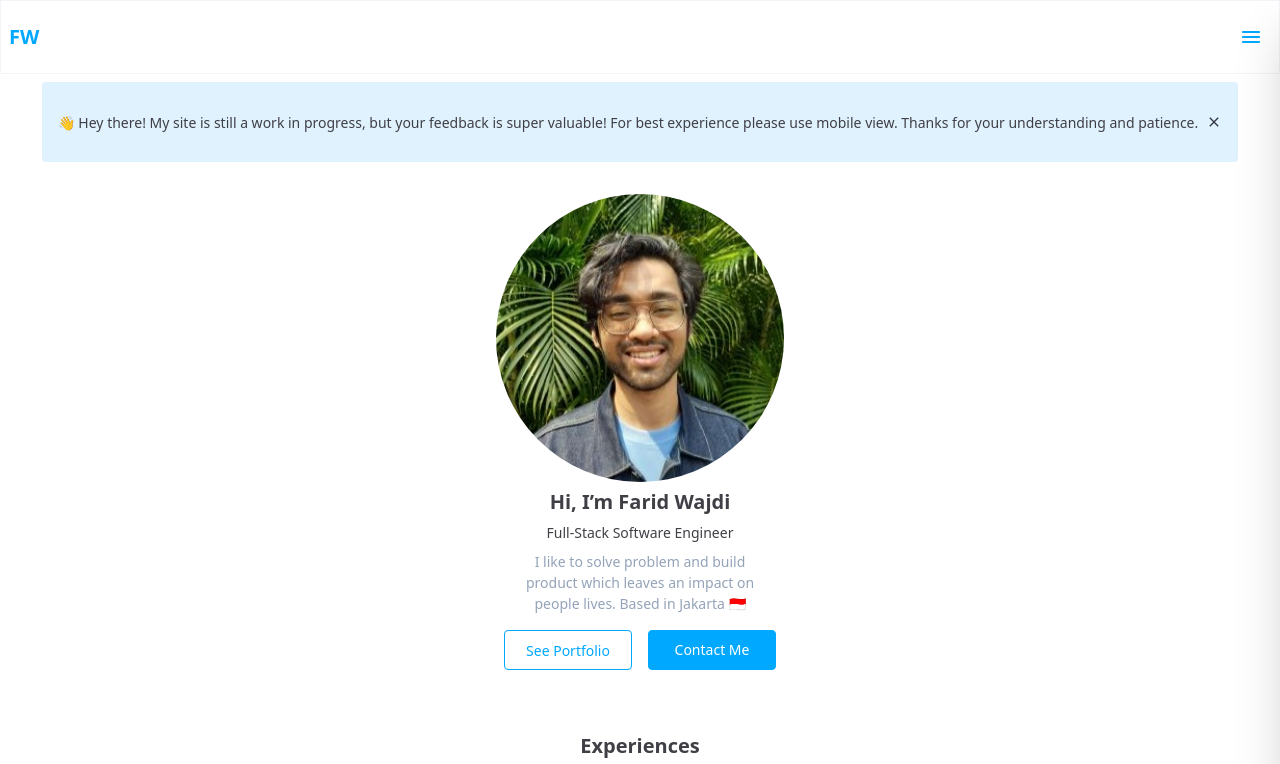
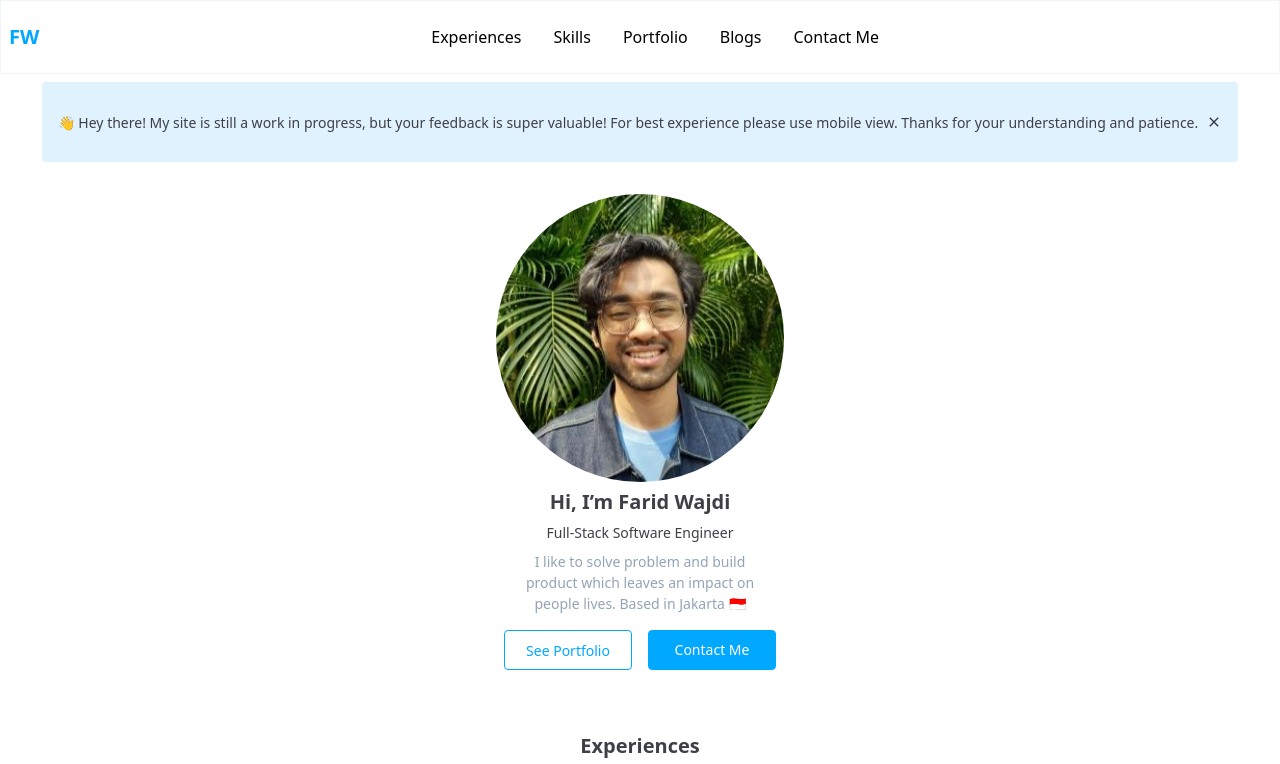
Before and after one commit to wajdifarid/personal-website, a React (Create React App) app: page / in a window 1280 px wide. Shown: the top 764 px of the page. Built offline with nearby package versions, Linux system fonts and the light colour scheme; no server answers.

Commit message:
Change navbar on desktop

```diff
--- a/src/components/NavBar.js
+++ b/src/components/NavBar.js
@@ -3,7 +3,18 @@ import { useState } from "react";
 export default function NavBar() {
   return (
     <nav className="py-4 bg-white border border-slate-100 flex justify-between px-2">
-      <div className="text-left text-sky-500 text-[20px] font-black leading-loose">FW</div>
+      <div className="text-left text-sky-500 text-[20px] font-black leading-loose inline">
+        FW
+      </div>
+      <div className="w-full p-2 hidden sm:block">
+        <div className="flex justify-center gap-8 ">
+          <a href="#experiences">Experiences</a>
+          <a href="#skills">Skills</a>
+          <a href="#portfolio">Portfolio</a>
+          <a href="#blogs">Blogs</a>
+          <a href="#contact">Contact Me</a>
+        </div>
+      </div>
       <HamburgerMenu />
     </nav>
   )
@@ -18,7 +29,7 @@ export function HamburgerMenu() {
 
   return (
     <>
-    <div>
+      <div className="sm:hidden">
         <div className={"fixed top-0 left-0 w-screen h-screen bg-black bg-opacity-80 z-20 " + (isOpen ? "" : "hidden")} onClick={toggleMenu}>
         </div>
         <div className={"fixed shadow-2xl top-0 right-0 w-4/6 h-screen bg-white z-20 transition-transform duration-500 transform " + (isOpen ? "translate-x-0" : "translate-x-full")}>
@@ -35,11 +46,9 @@ export function HamburgerMenu() {
           </div>
         </div>
       </div>
-      <div className="p-2 " onClick={toggleMenu}>
+      <div className="p-2 sm:hidden" onClick={toggleMenu}>
         <img src="/assets/hamburger-menu-icon.svg" alt="hamburger menu" />
       </div>
-
-
     </>
   );
 }
```
